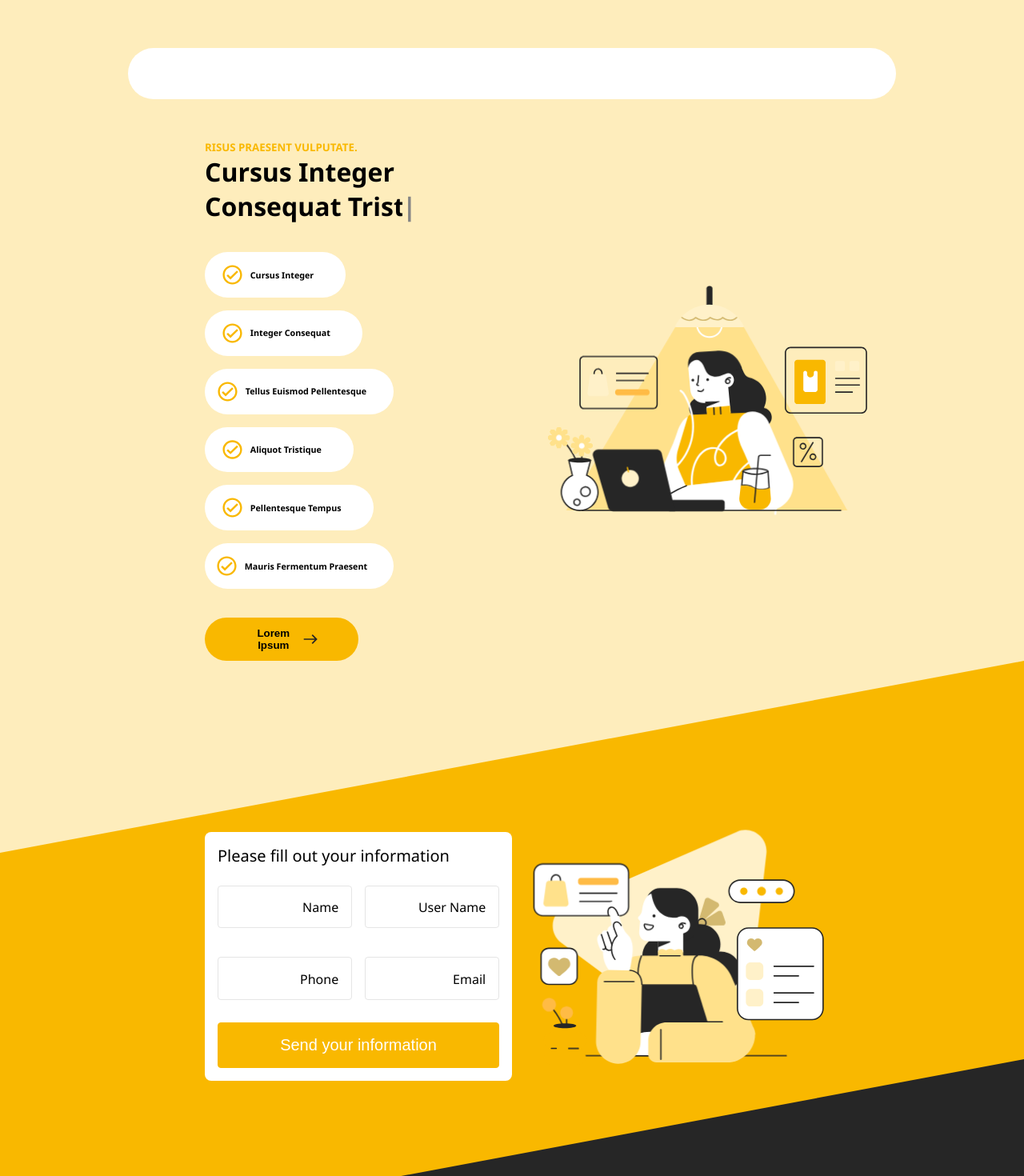
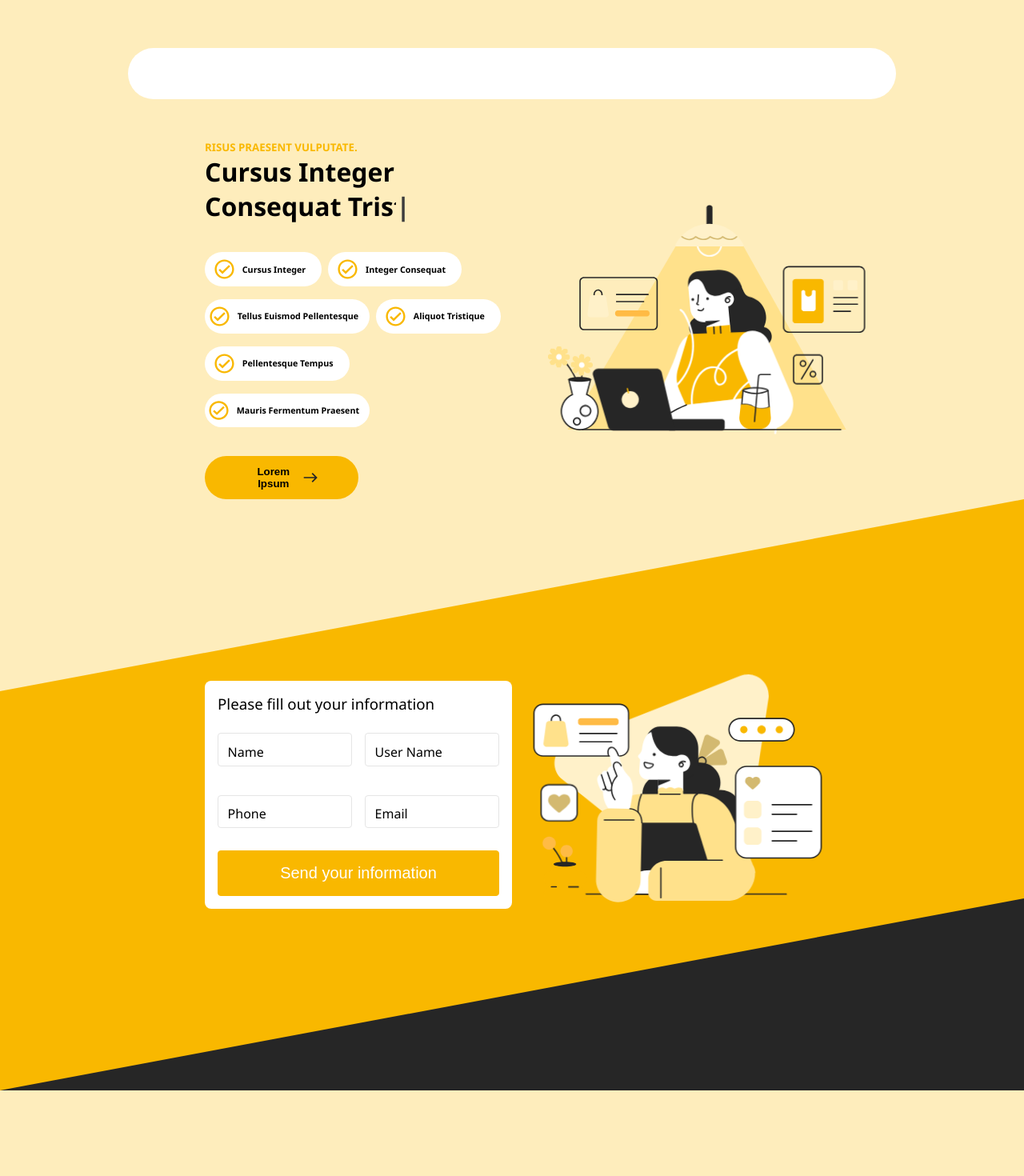
Before and after one commit to Sajede-75/Animation-single-page, a React (Create React App) app: page / in a window 1280 px wide. Shown: the top 1470 px of the page at 80% size. After the commit the page ends 1363 px from the top, so only its background shows below. Built offline with nearby package versions, Linux system fonts and the light colour scheme.

Commit message:
form style

```diff
--- a/src/components/bottomField/UserFormData.js
+++ b/src/components/bottomField/UserFormData.js
@@ -16,7 +16,7 @@
         grid-column: span 2;
         display: flex;
         text-align: start;
-        font-size: var(--font-size-3);
+        margin: 0;
         font-weight: var(--font-weight-3);
     }
     .sendButton{
@@ -113,7 +113,7 @@
     const userForm =()=>{
         return(
             <StyleForm onSubmit={postData} >
-                <div  className="form-text">Please fill out your information</div>
+                <h3  className="form-text">Please fill out your information</h3>
                 {
                     form.map((value , index)=>{
                         return <TextInputWTitle key={index} keys={index}  error='' name={value.name} title={value.label} type={value.type} inputmode={value.mode} value={userdata[value.value]} onchange={inputchange} required={false}/>
--- a/src/components/inputs/TextInputWTitle.js
+++ b/src/components/inputs/TextInputWTitle.js
@@ -6,12 +6,11 @@
 
 const Styles = styled.div`
   --trans-1: all 0.15s ease-in-out;
-  --fs-textfield: 16px;
-  --fs-small: 12px;
+  --fs-textfield: 12px;
+  --fs-small: 8px;
   --border-radius: 4px;
   --border-2: #E5E5E5;
   --border-3: #CBCBCB;
-
 
   width: 100%;
   display: flex;
@@ -60,7 +59,7 @@
     z-index: 3;
     position: absolute;
     top: calc(var(--fs-textfield) * 0.5);
-    right: calc(var(--fs-textfield) * 1.2);
+    left: calc(var(--fs-textfield) * 1.2);
     transition: var(--trans-1);
     &.disabled {
       color: var(--color-3);
@@ -97,7 +96,7 @@
 
     .label-textinput{
       top: calc(var(--fs-textfield) * 1.05);
-      right: calc(var(--fs-textfield) * 1.05);
+      left: calc(var(--fs-textfield) * 1.05);
     }
     .text-field:focus + .label-textinput {
       top: calc(var(--fs-textfield) * 0.3);
--- a/src/components/topField/RightFieldData.js
+++ b/src/components/topField/RightFieldData.js
@@ -88,7 +88,7 @@
             inset: auto 0 0 auto;
         }
     }
-    .dataGrid{
+    .dataRow{
         position: relative;
         display: flex;
         flex-direction: row;
@@ -104,7 +104,7 @@
             justify-content: center;
             background: var(--bg-color-1);
             border-radius: var(--border-radius-1);
-            padding: 14px 40px 14px 20px;
+            padding: 7px 20px 7px 10px;
             max-width: calc(50% - 1rem);
             margin: 0.5rem ;
             margin-left: 0;
@@ -149,9 +149,13 @@
     @media screen and (max-width:850px){
         margin-left: 0;
         width: 100%;
-        .dataGrid .dataItem{
-            padding: 11.795px 33.701px 11.795px 16.85px;
-            max-width: calc(100% - 1rem);
+        .dataRow {
+            flex-direction: column;
+            width: 100%;
+            align-items: flex-start;
+            .dataItem{
+                max-width: calc(100% - 1rem );
+            }
         }
         .button{
             width: 100%
@@ -186,7 +190,7 @@
             <h1 className="desc aniamationText">
                 Consequat Tristique.
             </h1>
-            <div className="dataGrid">
+            <div className="dataRow">
                 {datasFeild}
             </div>
             <button className='button'>Lorem Ipsum<Arrow classname="arrow"/></button>
```
